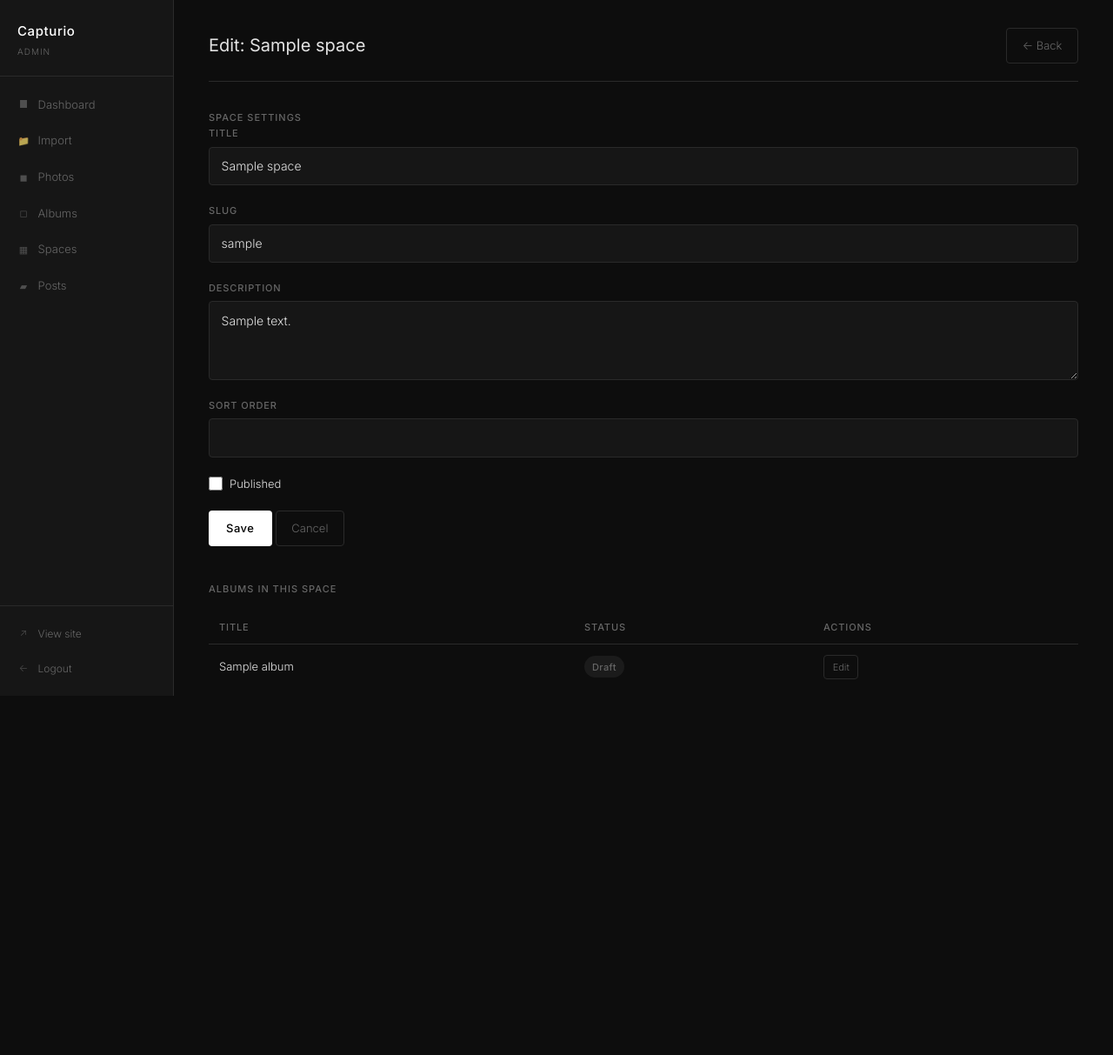
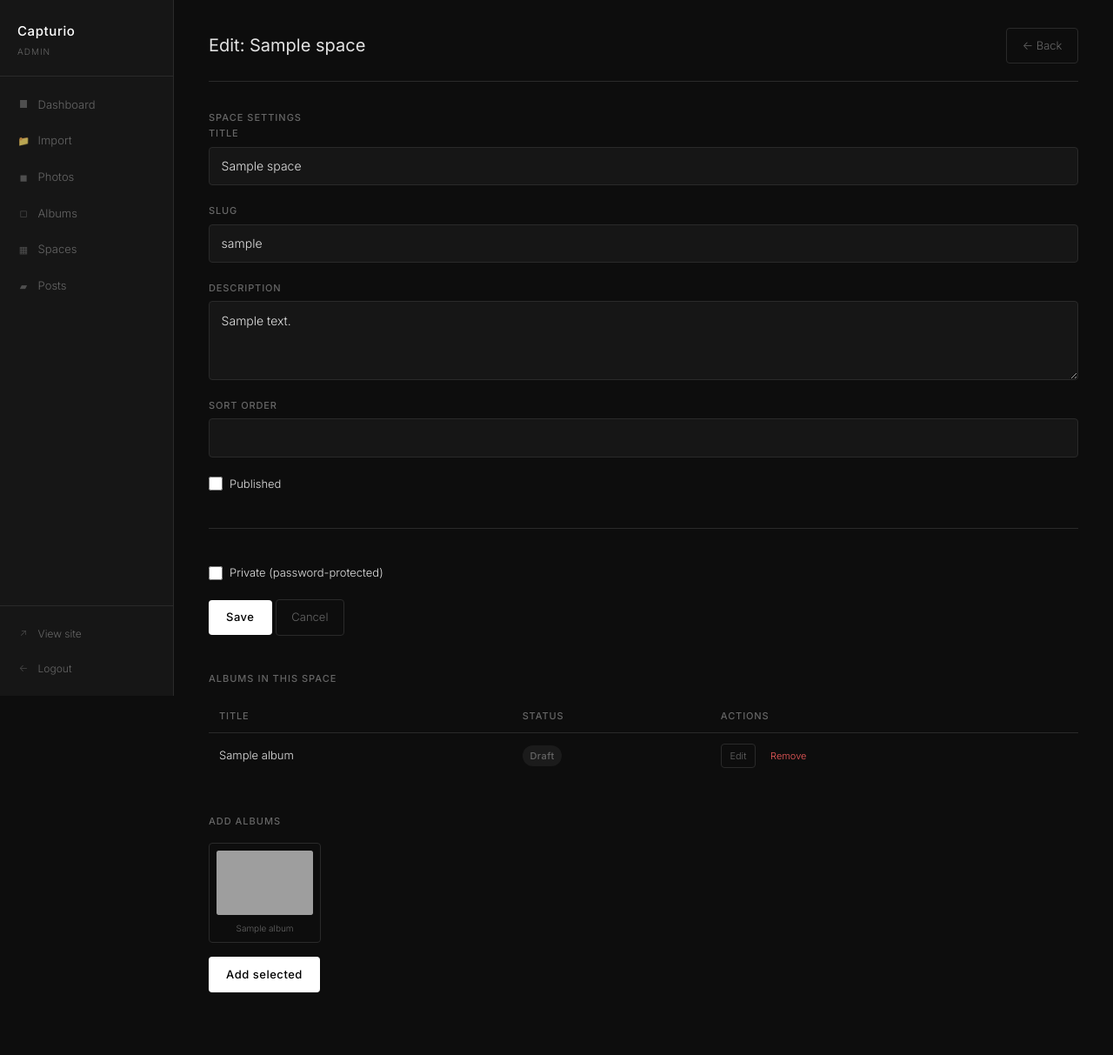
Before and after one commit to Helvor/Capturio, a FastAPI app: template app/templates/admin/space_edit.html in a window 1280 px wide. Shown: the whole page at 87% size. Before the commit the page ends 800 px from the top, so only its background shows below. Run offline with FastAPI, Linux system fonts and the light colour scheme; the template is opened without the code that fills it: most values are stand-ins (such as "Sample title", 1, 10 or a date in 2020); parts of the project's set-up code (start-up, migrations or seed data) failed here and were passed over; grey boxes are pictures that could not be loaded.

Commit message:
feat: space password protection + album assignment from space edit
- Space model gains is_private + password_hash fields (migration 0004)
- Admin space edit: private checkbox, password set/remove, share link (same
  HMAC token system as albums)
- Admin space edit: album assignment UI — shows unassigned albums as a
  selectable grid, Remove button on assigned albums
- POST /admin/spaces/{id}/albums/add + /remove routes
- Public /spaces/{slug}: redirects to /unlock page if private and not
  in session cookie; share token route /spaces/{slug}/{token}
- New template public/space_unlock.html
- CSS: .album-select-cover, .form-hint

https://claude.ai/code/session_01JwVyAzq4FXiHNwaGoHoYAV

Co-authored-by: Claude <noreply@anthropic.com>

```diff
--- a/app/models/space.py
+++ b/app/models/space.py
@@ -16,6 +16,8 @@ class Space(Base):
     title: Mapped[str] = mapped_column(String(512), nullable=False)
     description: Mapped[str | None] = mapped_column(Text, nullable=True)
     is_published: Mapped[bool] = mapped_column(Boolean, default=False, server_default="false")
+    is_private: Mapped[bool] = mapped_column(Boolean, default=False, server_default="false")
+    password_hash: Mapped[str | None] = mapped_column(String(255), nullable=True)
     sort_order: Mapped[int] = mapped_column(Integer, default=0)
     created_at: Mapped[datetime] = mapped_column(DateTime(timezone=True), server_default=func.now())
 
--- a/app/routers/public.py
+++ b/app/routers/public.py
@@ -22,6 +22,7 @@ from app.services.album_token import share_token
 from app.templates_env import templates
 
 ALBUM_COOKIE = "album_access"
+SPACE_COOKIE = "space_access"
 
 
 def _get_unlocked(request: Request) -> set[str]:
@@ -36,6 +37,21 @@ def _get_unlocked(request: Request) -> set[str]:
 
 
 def _make_cookie(unlocked: set[str]) -> str:
+    return jwt.encode({"u": list(unlocked)}, get_settings().secret_key, algorithm="HS256")
+
+
+def _get_unlocked_spaces(request: Request) -> set[str]:
+    token = request.cookies.get(SPACE_COOKIE)
+    if not token:
+        return set()
+    try:
+        data = jwt.decode(token, get_settings().secret_key, algorithms=["HS256"])
+        return set(data.get("u", []))
+    except JWTError:
+        return set()
+
+
+def _make_space_cookie(unlocked: set[str]) -> str:
     return jwt.encode({"u": list(unlocked)}, get_settings().secret_key, algorithm="HS256")
 
 router = APIRouter()
@@ -157,6 +173,63 @@ async def albums_list(request: Request, db: AsyncSession = Depends(get_db)):
     })
 
 
+@router.get("/spaces/{slug}/{token}", response_class=HTMLResponse)
+async def space_access_via_token(slug: str, token: str, request: Request, db: AsyncSession = Depends(get_db)):
+    space = (await db.execute(
+        select(Space).where(and_(Space.slug == slug, Space.is_published == True, Space.is_private == True))
+    )).scalar_one_or_none()
+    if not space or not space.password_hash:
+        raise HTTPException(status_code=404)
+
+    expected = share_token(get_settings().secret_key, space.password_hash)
+    if not hmac.compare_digest(expected, token):
+        raise HTTPException(status_code=404)
+
+    unlocked = _get_unlocked_spaces(request)
+    unlocked.add(slug)
+    resp = RedirectResponse(f"/spaces/{slug}", status_code=303)
+    resp.set_cookie(SPACE_COOKIE, _make_space_cookie(unlocked), httponly=True, samesite="lax", max_age=30 * 24 * 3600)
+    return resp
+
+
+@router.get("/spaces/{slug}/unlock", response_class=HTMLResponse)
+async def space_unlock_page(slug: str, request: Request, db: AsyncSession = Depends(get_db)):
+    space = (await db.execute(
+        select(Space).where(and_(Space.slug == slug, Space.is_published == True, Space.is_private == True))
+    )).scalar_one_or_none()
+    if not space:
+        raise HTTPException(status_code=404)
+    if slug in _get_unlocked_spaces(request):
+        return RedirectResponse(f"/spaces/{slug}", status_code=302)
+    return templates.TemplateResponse("public/space_unlock.html", {
+        "request": request, "space": space, "error": False,
+    })
+
+
+@router.post("/spaces/{slug}/unlock")
+async def space_unlock(slug: str, request: Request, password: str = Form(...), db: AsyncSession = Depends(get_db)):
+    space = (await db.execute(
+        select(Space).where(and_(Space.slug == slug, Space.is_published == True, Space.is_private == True))
+    )).scalar_one_or_none()
+    if not space:
+        raise HTTPException(status_code=404)
+
+    valid = (
+        space.password_hash is not None
+        and await asyncio.to_thread(bcrypt.checkpw, password.encode(), space.password_hash.encode())
+    )
+    if not valid:
+        return templates.TemplateResponse("public/space_unlock.html", {
+            "request": request, "space": space, "error": True,
+        }, status_code=401)
+
+    unlocked = _get_unlocked_spaces(request)
+    unlocked.add(slug)
+    resp = RedirectResponse(f"/spaces/{slug}", status_code=303)
+    resp.set_cookie(SPACE_COOKIE, _make_space_cookie(unlocked), httponly=True, samesite="lax", max_age=30 * 24 * 3600)
+    return resp
+
+
 @router.get("/spaces/{slug}", response_class=HTMLResponse)
 async def space_detail(slug: str, request: Request, db: AsyncSession = Depends(get_db)):
     space = (await db.execute(
@@ -166,6 +239,9 @@ async def space_detail(slug: str, request: Request, db: AsyncSession = Depends(g
     )).scalar_one_or_none()
     if not space:
         raise HTTPException(status_code=404)
+
+    if space.is_private and slug not in _get_unlocked_spaces(request):
+        return RedirectResponse(f"/spaces/{slug}/unlock", status_code=302)
 
     space.albums = [a for a in space.albums if a.is_published and not a.is_private]
     return templates.TemplateResponse("public/space.html", {"request": request, "space": space})
--- a/app/static/css/style.css
+++ b/app/static/css/style.css
@@ -1011,6 +1011,9 @@ a.space-section-title:hover { color: var(--accent); }
 .photo-select-item input { display: none; }
 .photo-select-item img { width: 100%; aspect-ratio: 4/3; object-fit: cover; border-radius: 2px; }
 .photo-select-name { font-size: 10px; color: var(--text-muted); text-align: center; overflow: hidden; text-overflow: ellipsis; white-space: nowrap; width: 100%; }
+.album-select-cover { width: 100%; aspect-ratio: 3/2; overflow: hidden; border-radius: 2px; background: var(--surface-2); }
+.album-select-cover img { width: 100%; height: 100%; object-fit: cover; }
+.form-hint { font-size: 11px; color: var(--text-muted); margin-top: 0.3rem; }
 .photo-select-actions { display: flex; gap: 0.75rem; align-items: center; margin-top: 1.25rem; }
 
 /* ── Folder browser ───────────────────────────────────────────────────────── */
--- a/app/templates/admin/space_edit.html
+++ b/app/templates/admin/space_edit.html
@@ -32,6 +32,52 @@
         Published
       </label>
     </div>
+
+    <div class="form-separator"></div>
+
+    <div class="form-row">
+      <label class="checkbox-label">
+        <input type="checkbox" name="is_private" id="isPrivate"
+               {% if space.is_private %}checked{% endif %}
+               onchange="togglePrivacy()" />
+        Private (password-protected)
+      </label>
+    </div>
+
+    <div id="privacySection" style="display:{% if space.is_private %}block{% else %}none{% endif %}">
+      {% if space.password_hash %}
+      <div class="form-group">
+        <label>Password already set</label>
+        <label class="checkbox-label" style="margin-top:0.4rem">
+          <input type="checkbox" name="remove_password" value="1" />
+          Remove password
+        </label>
+      </div>
+      <div class="form-group">
+        <label>New password (leave blank to keep current)</label>
+        <input type="password" name="new_password" placeholder="New password" autocomplete="new-password" />
+      </div>
+      {% else %}
+      <div class="form-group">
+        <label>Password</label>
+        <input type="password" name="new_password" placeholder="Set a password" autocomplete="new-password" />
+      </div>
+      {% endif %}
+
+      {% if share_link %}
+      <div class="form-group">
+        <label>Share link</label>
+        <div class="share-link-box">
+          <div class="share-link-row">
+            <input type="text" class="share-link-input" value="{{ request.base_url | string | trim('/') }}{{ share_link }}" readonly id="shareLink" />
+            <button type="button" class="btn-xs" onclick="copyShare()">Copy</button>
+          </div>
+          <p class="form-hint">Share this link — anyone with it can access the space without entering the password.</p>
+        </div>
+      </div>
+      {% endif %}
+    </div>
+
     <div class="form-actions">
       <button type="submit" class="btn-primary">Save</button>
       <a href="/admin/spaces" class="btn-secondary">Cancel</a>
@@ -39,11 +85,11 @@
   </form>
 </div>
 
-{% if space.albums %}
 <div class="admin-section">
   <div class="admin-section-header">
     <h2>Albums in this space</h2>
   </div>
+  {% if space.albums %}
   <table class="admin-table">
     <thead>
       <tr><th>Title</th><th>Status</th><th>Actions</th></tr>
@@ -58,14 +104,73 @@
           {% else %}
           <span class="badge badge-grey">Draft</span>
           {% endif %}
+          {% if album.is_private %}
+          <span class="badge badge-blue">Private</span>
+          {% endif %}
         </td>
         <td class="actions-cell">
           <a href="/admin/albums/{{ album.id }}/edit" class="btn-xs">Edit</a>
+          <form action="/admin/spaces/{{ space.id }}/albums/{{ album.id }}/remove" method="post" style="display:inline">
+            <button type="submit" class="btn-xs btn-danger">Remove</button>
+          </form>
         </td>
       </tr>
       {% endfor %}
     </tbody>
   </table>
+  {% else %}
+  <p class="muted-cell" style="padding:0.75rem 0">No albums assigned yet.</p>
+  {% endif %}
+</div>
+
+{% if available_albums %}
+<div class="admin-section">
+  <div class="admin-section-header">
+    <h2>Add albums</h2>
+  </div>
+  <form action="/admin/spaces/{{ space.id }}/albums/add" method="post">
+    <div class="photo-select-grid" id="albumSelectGrid">
+      {% for album in available_albums %}
+      <label class="photo-select-item" id="albumItem_{{ album.id }}">
+        <input type="checkbox" name="album_ids" value="{{ album.id }}"
+               onchange="toggleAlbumSelect('{{ album.id }}')" />
+        <div class="album-select-cover">
+          {% if album.cover_photo_id %}
+          <img src="/photos/{{ album.cover_photo_id }}/thumb" alt="{{ album.title }}" loading="lazy" />
+          {% else %}
+          <div class="album-cover-placeholder"></div>
+          {% endif %}
+        </div>
+        <span class="photo-select-name">{{ album.title }}</span>
+      </label>
+      {% endfor %}
+    </div>
+    <div class="form-actions" style="margin-top:1rem">
+      <button type="submit" class="btn-primary">Add selected</button>
+    </div>
+  </form>
 </div>
 {% endif %}
 {% endblock %}
+
+{% block scripts %}
+<script>
+function togglePrivacy() {
+  const checked = document.getElementById('isPrivate').checked;
+  document.getElementById('privacySection').style.display = checked ? 'block' : 'none';
+}
+function copyShare() {
+  const input = document.getElementById('shareLink');
+  navigator.clipboard.writeText(input.value).then(() => {
+    const btn = input.nextElementSibling;
+    btn.textContent = 'Copied!';
+    setTimeout(() => { btn.textContent = 'Copy'; }, 2000);
+  });
+}
+function toggleAlbumSelect(id) {
+  const item = document.getElementById('albumItem_' + id);
+  const cb = item.querySelector('input[type=checkbox]');
+  item.classList.toggle('selected', cb.checked);
+}
+</script>
+{% endblock %}
--- a/app/templates/admin/spaces.html
+++ b/app/templates/admin/spaces.html
@@ -39,6 +39,9 @@
           {% else %}
           <span class="badge badge-grey">Draft</span>
           {% endif %}
+          {% if space.is_private %}
+          <span class="badge badge-blue">Private</span>
+          {% endif %}
         </td>
         <td class="actions-cell">
           <a href="/admin/spaces/{{ space.id }}/edit" class="btn-xs">Edit</a>
```
Also changed, not shown: alembic/versions/0004_space_private_password.py (added, +23 -0 lines), app/routers/admin.py (+74 -3 lines), app/templates/public/space_unlock.html (added, +28 -0 lines).
